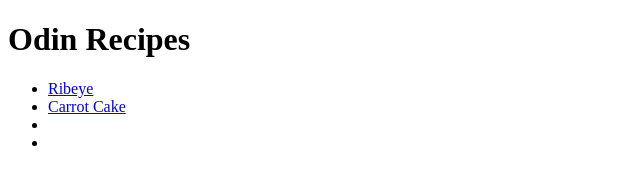
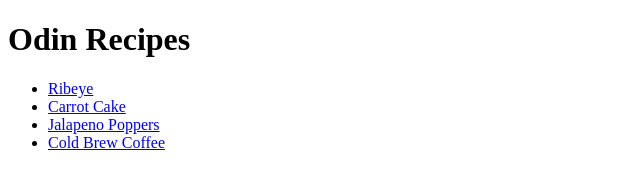
Before and after one commit to efromgucci/odin-recipes, a plain HTML site: page index.html in a window 1280 px wide. Shown: the whole page, without its empty margins (0-640 px from the left). Drawn offline with Linux system fonts and the light colour scheme.

Commit message:
updates index.html to add jalapeno popper and cold brew recipes

```diff
--- a/index.html
+++ b/index.html
@@ -11,8 +11,8 @@
         <ul>
             <li><a href="./recipes/ribeye.html">Ribeye</a></li>
             <li><a href="./recipes/carrotcake.html">Carrot Cake</a></li>
-            <li></li>
-            <li></li>
+            <li><a href="./recipes/jalapenopoppers.html">Jalapeno Poppers</a></li>
+            <li><a href="./recipes/coldbrew.html">Cold Brew Coffee</a></li>
 
         </ul>
 
```
